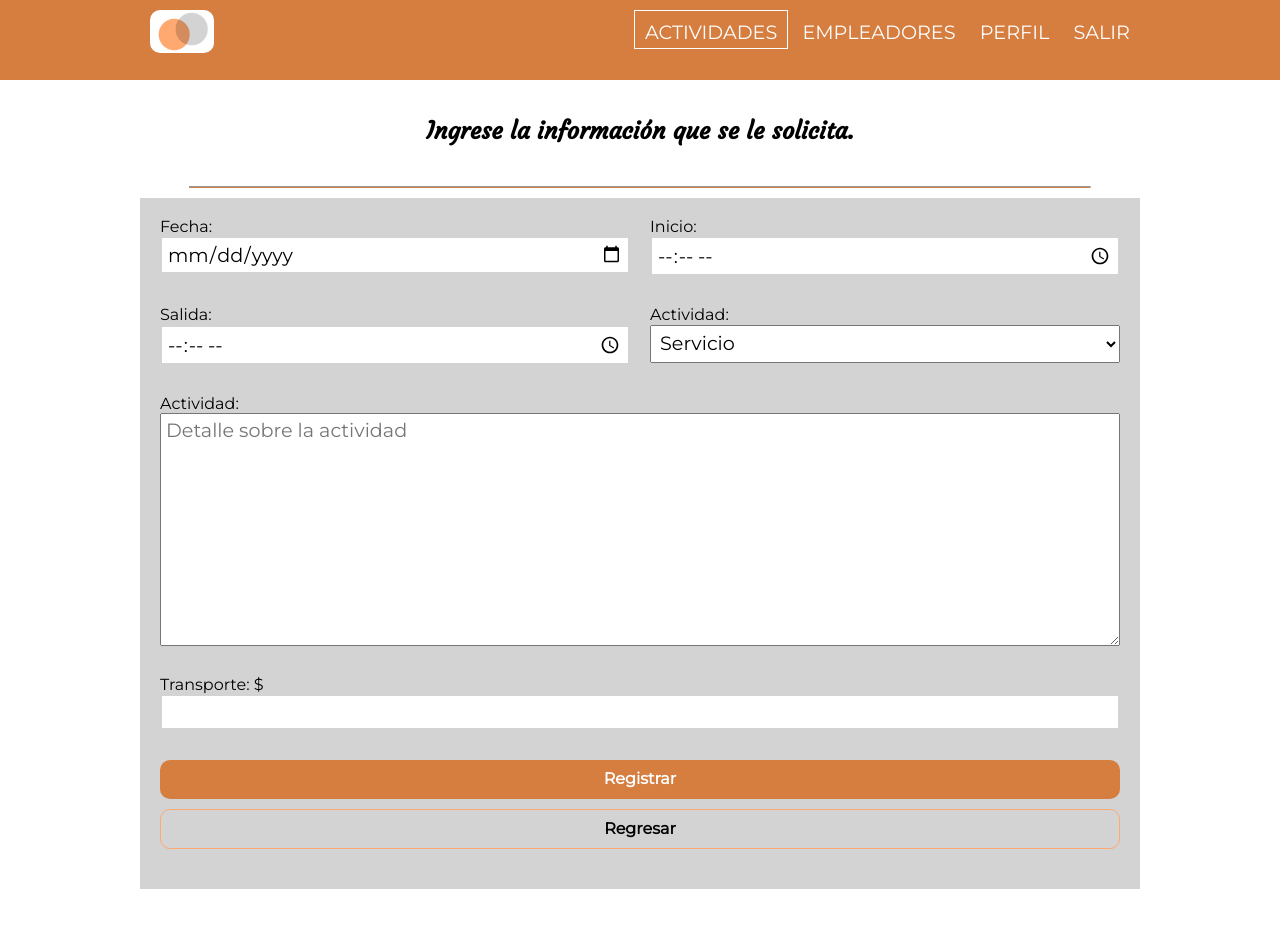
After one commit to TecAbel/ttman, a PHP site: page /app/registro-actividad.html in a window 1280 px wide. The commit adds this page. Run offline with PHP 8.4, Linux system fonts and the light colour scheme; some libraries are stand-ins or nearby versions.

Commit message:
formulario listo

```diff
--- a/app/actividades-control.html
+++ b/app/actividades-control.html
@@ -6,6 +6,7 @@
     <meta http-equiv="X-UA-Compatible" content="ie=edge">
     <link rel="stylesheet" href="../css/normalize.css">
     <link rel="stylesheet" href="../css/estilos.css">
+    <link href="https://fonts.googleapis.com/css?family=Courgette|Montserrat&display=swap" rel="stylesheet">
     <link rel="stylesheet" href="https://cdnjs.cloudflare.com/ajax/libs/font-awesome/5.11.2/css/all.css">
     <title>TTMAN | actividades</title>
 </head>
@@ -45,7 +46,7 @@
                 Total al momento <strong><span class="color-verde">$1080</span></strong>
             </div>
             <div class="btns-archivo">
-                <a href="#"><i class="color-verde fas fa-plus-circle"></i></a>
+                <a href="registro-actividad.html"><i class="color-verde fas fa-plus-circle"></i></a>
                 <a href="#"><i class="far fa-file-pdf"></i></a>
             </div>
         </div>
--- /dev/null
+++ b/app/registro-actividad.html
@@ -0,0 +1,82 @@
+<!DOCTYPE html>
+<html lang="en">
+<head>
+    <meta charset="UTF-8">
+    <meta name="viewport" content="width=device-width, initial-scale=1.0">
+    <meta http-equiv="X-UA-Compatible" content="ie=edge">
+    <link rel="stylesheet" href="../css/normalize.css">
+    <link rel="stylesheet" href="../css/estilos.css">
+    <link href="https://fonts.googleapis.com/css?family=Courgette|Montserrat&display=swap" rel="stylesheet">
+    <link rel="stylesheet" href="https://cdnjs.cloudflare.com/ajax/libs/font-awesome/5.11.2/css/all.css">
+    <title>TTMAN | actividades</title>
+</head>
+<body>
+    <div class="barra">
+        <div class="contenedor clearfix">
+            <div class="logo-nav">
+                <a href="../index.html">
+                    <img src="../img/logo-pequeno.png" alt="TTMAN">
+                </a>
+            </div>
+
+            <div class="menu-movil">
+                <i class="fas fa-bars"></i>
+            </div>
+
+            <div class="navegacion-principal">
+                <a href="#" class="activo">Actividades</a>
+                <a href="#">Empleadores</a>
+                <a href="#">Perfil</a>
+                <a href="#">Salir</a>
+            </div>
+        </div>
+    </div>
+
+    <div class="contenedor contenedor-app clearfix">
+        <h2>Ingrese la información que se le solicita.</h2>
+        <hr>
+        <div class="seccion-reporte bg-gris">
+            <div class="contenedor-campos">
+            <form action="" method="post">
+                <div class="campo">
+                    <label for="txtFecha">Fecha:</label>
+                    <input type="date" id="txtFecha">
+                </div>
+                <div class="campo">
+                    <label for="txtInicio">Inicio:</label>
+                    <input type="time" id="txtInicio">
+                </div>
+                <div class="campo">
+                    <label for="txtSalida">Salida:</label>
+                    <input type="time" id="txtSalida">
+                </div>
+                <div class="campo">
+                    <label for="txtActividad">Actividad:</label>
+
+                    <select name="txtActividad" id="">
+                        <option value="1">Servicio</option>
+                    </select>
+                </div>
+                <div class="campo w-100">
+                    <label for="txtDetalle">Actividad:</label>
+
+                    <textarea name="txtDetalle" id="txtDetalle" cols="30" rows="10" placeholder="Detalle sobre la actividad"></textarea>
+                </div>
+                <div class="campo">
+                    <label for="txtTransporte">Transporte: $</label>
+                    <input type="number" class="color-verde">
+                </div>
+                <div class="campo w-100">
+                    <button class="btn primario">Registrar</button>
+                    <button class="btn secundario">Regresar</button>
+                </div>
+            </form>
+            </div>
+
+        </div>
+
+    </div>
+</body>
+<script src="https://ajax.googleapis.com/ajax/libs/jquery/3.4.1/jquery.min.js"></script>
+<script src="../js/main.js"></script>
+</html>
--- a/css/estilos.css
+++ b/css/estilos.css
@@ -89,6 +89,7 @@ hr{
     margin-bottom: 10px;
     border-radius: 10px;
     font-weight: bold;
+    border: none;
 }
 
 .btn.primario{
@@ -111,10 +112,12 @@ hr{
     background-color: var(--color-secundario);
     color: black;
     transition: .4s ease-in-out;
+    border: 1px solid var(--color-logo);
 }
 
 .btn.secundario:hover{
     background-color: rgb(158, 157, 157);
+
 }
 
 /*
@@ -379,10 +382,11 @@ button.btn-img:hover{
 }
 
 
-#contacto input{
+input{
     border: 2px solid var(--color-secundario);
+    background-color: white;
 }
-#contacto input:focus{
+input:focus{
     border: 2px solid var(--color-primario);
 }
 
@@ -530,6 +534,60 @@ button.btn-img:hover{
     text-decoration: none;
     color: var(--color-azul);
 }
+.subtotal .float-left{
+    width: 50%;
+}
+
+.subtotal .float-right{
+    width: 50%;
+}
+
+/*
+    FORMS
+*/
+
+.contenedor-campos{
+    width: 100%;
+    display: flex;
+    flex-wrap: wrap;
+    flex-direction: column;
+    justify-content: space-between;
+}
+@media only screen and (min-width: 768px){
+    form{
+        display: flex;
+
+        flex-wrap: wrap;
+        justify-content: space-around;
+    }
+
+    .campo{
+        width: 50%;
+        flex: 1 0 50%;
+    }
+    .w-100{
+        width: 100%!important;
+        flex: 1 0 100%;
+    }
+}
+
+.campo{
+    width: 100%;
+    margin-bottom: 10px;
+    padding: 10px;
+    display: flex;
+    flex-direction: column;
+}
+.campo input, select, textarea{
+    width: 100%;
+    padding: 5px;
+    font-size: 1.2em;
+}
+.campo label{
+    width: 100%;
+}
+
+
 
 
 /*
@@ -548,11 +606,3 @@ footer{
     text-align: center;
     color: white;
 }
-
-.subtotal .float-left{
-    width: 50%;
-}
-
-.subtotal .float-right{
-    width: 50%;
-}
```
